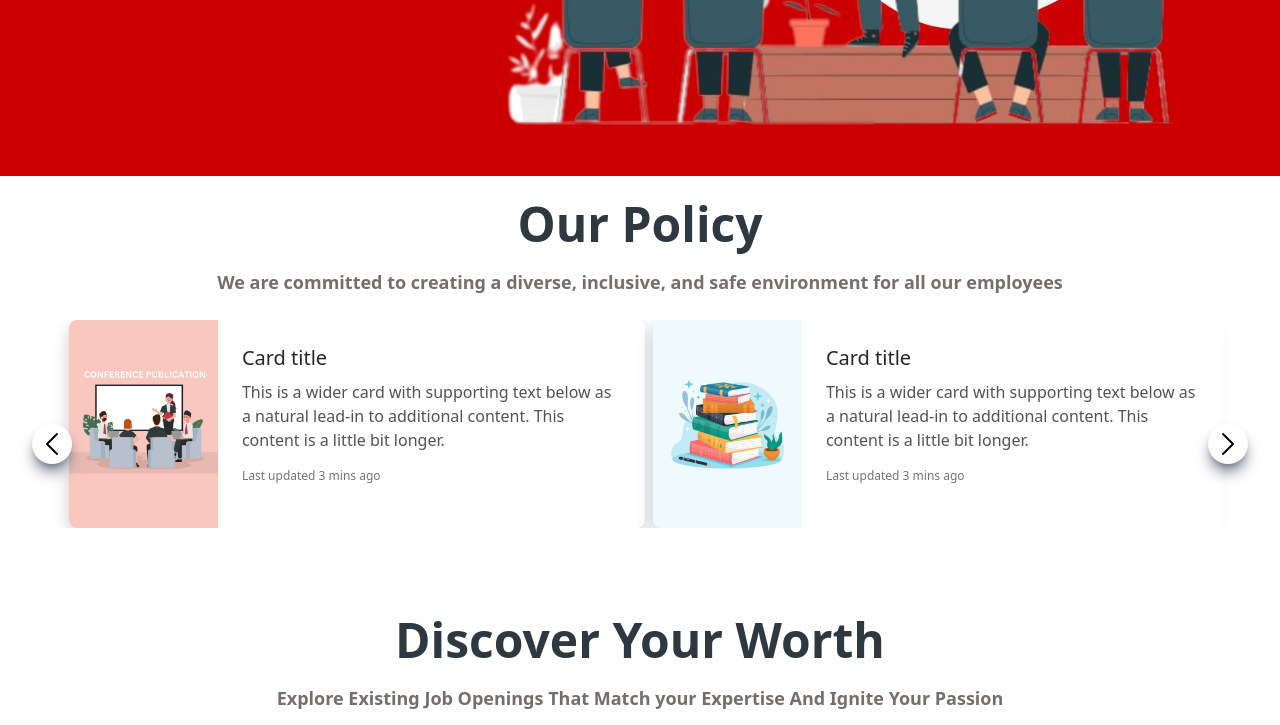
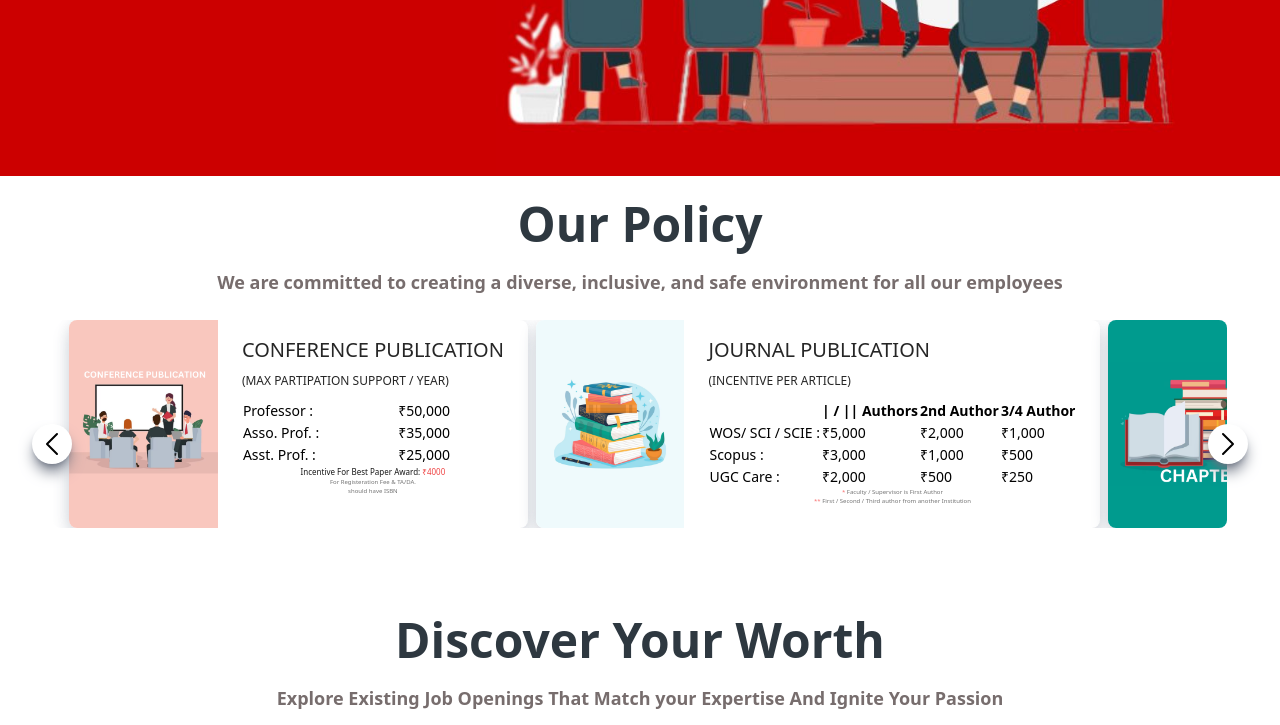
Before and after one commit to studentofmusk/jnn-faculty-red.io, a plain HTML site: page index.html in a window 1280 px wide. Shown: the part 608-1333 px from the top of the page. Drawn offline with Linux system fonts and the light colour scheme; some packages are replaced by stand-ins of ours; a script that the page names is missing; files whose address does not match are found by name.

Commit message:
after adding policy slide scroll component

```diff
--- a/index.html
+++ b/index.html
@@ -28,7 +28,7 @@
 
     <!-- HR Form for Mobile  -->
     <div class="absolute w-full h-full flex md:hidden justify-end items-end"><button
-            class=" text-xs flex items-center space-x-1 font-bold bg-white py-1 px-1 transform mr-4 mb-20 translate-x-1/2 rounded-sm -rotate-90 text-[#070A52] uppercase fixed">
+            class=" text-xs flex items-center space-x-1 font-bold bg-white py-1 px-1 transform mr-4 mb-52 translate-x-1/2 rounded-sm -rotate-90 text-[#070A52] uppercase fixed">
             <svg xmlns="http://www.w3.org/2000/svg" fill="none" viewBox="0 0 24 24" stroke-width="1.5"
                 stroke="currentColor" class="w-6 h-6">
                 <path stroke-linecap="round" stroke-linejoin="round"
@@ -69,7 +69,7 @@
 
     <!-- Policies -->
     <!-- Title  -->
-    <div class="flex flex-col justify-center items-center h-36">
+    <div class="flex flex-col justify-center items-center h-36 z-20 bg-white">
         <h1 class="text-3xl md:text-5xl font-semibold text-[#2E3840] mb-3 md:mb-5">Our Policy</h1>
         <p class="text-[#776d6d] text-sm w-10/12 mx-auto text-center md:text-lg font-semibold">We are committed to creating a diverse, inclusive, and safe environment for all our employees</p>
     </div>
@@ -79,21 +79,39 @@
         <button class="hidden md:block absolute top-1/2 right-8 " onclick="scrollRightt()"><svg xmlns="http://www.w3.org/2000/svg" fill="none" viewBox="0 0 24 24" stroke-width="1.5" stroke="currentColor" class="w-10 h-10 shadow-lg shadow-gray-500 p-1 rounded-full bg-white" >         <path stroke-linecap="round" stroke-linejoin="round" d="M8.25 4.5l7.5 7.5-7.5 7.5" /></svg></button>
 
 
-        <div id="scrollSlide" class="rounded-lg scroll-smooth pb-8 md:pb-0 scrollbar-h space-x-2 b-scroll-track b-scroll-thumb w-full md:w-11/12 mx-auto items-center overflow-x-scroll scroll flex scrollbar-w-0">
+        <div id="scrollSlide" class="rounded-lg scroll-smooth pb-8 md:py-0 scrollbar-h  space-x-2 b-scroll-track b-scroll-thumb w-full md:w-11/12 mx-auto items-center overflow-x-scroll scroll flex scrollbar-w-0">
             <div
             class="ml-4 flex-shrink-0 h-52 flex rounded-lg bg-white shadow-[0_2px_15px_-3px_rgba(0,0,0,0.07),0_10px_20px_-2px_rgba(0,0,0,0.04)] shadow-gray-300 max-w-xl flex-row">
             <img class=" rounded-t-lg object-cover h-auto !rounded-none !rounded-l-lg"
                 src="slide Images/conference.png" alt="" />
-            <div class="flex flex-col justify-start overflow-auto scrollbar-w-0 p-6 w-44 md:w-auto">
-                <h5 class="mb-2 text-xl font-medium text-neutral-800 ">
-                    Card title
+            <div class="flex flex-col justify-start overflow-auto scrollbar-w-0 px-6 pt-4 w-44 md:w-auto">
+                <h5 class="mb-2 text-base uppercase md:text-xl font-medium text-neutral-800 ">
+                    Conference Publication <br>
+                    <span class="text-[7px] md:text-xs ">(Max Partipation Support / Year)</span>
                 </h5>
-                <p class="mb-4 text-base text-neutral-600 ">
-                    This is a wider card with supporting text below as a natural lead-in
-                    to additional content. This content is a little bit longer.
+                <p class=" text-base text-neutral-600 ">
+                    <table>
+                        <tbody class="text-xs md:text-sm">
+                            <tr>
+                                <td>Professor :</td>
+                                <td>&#8377;50,000</td>
+                            </tr>
+                            <tr>
+                                <td>Asso. Prof. :</td>
+                                <td>&#8377;35,000</td>
+                            </tr>
+                            <tr>
+                                <td>Asst. Prof. :</td>
+                                <td>&#8377;25,000</td>
+                            </tr>
+                        </tbody>
+                    </table>
                 </p>
-                <p class="text-xs text-neutral-500 ">
-                    Last updated 3 mins ago
+                <p class="text-[8px] text-neutral-900 text-center capitalize ">
+                    Incentive for best paper award: <span class="text-red-500">&#8377;4000</span>
+                </p>
+                <p class="text-[6px] text-neutral-500 text-center ">
+                    For Registeration Fee & TA/DA. <br>should have ISBN
                 </p>
             </div>
         </div>
@@ -101,18 +119,47 @@
             class=" flex-shrink-0 h-52 flex rounded-lg bg-white shadow-[0_2px_15px_-3px_rgba(0,0,0,0.07),0_10px_20px_-2px_rgba(0,0,0,0.04)] shadow-gray-300 max-w-xl flex-row">
             <img class=" rounded-t-lg object-cover h-auto !rounded-none !rounded-l-lg"
                 src="slide Images/book.png" alt="" />
-            <div class="flex flex-col justify-start overflow-auto scrollbar-w-0 p-6 w-44 md:w-auto">
-                <h5 class="mb-2 text-xl font-medium text-neutral-800 ">
-                    Card title
-                </h5>
-                <p class="mb-4 text-base text-neutral-600 ">
-                    This is a wider card with supporting text below as a natural lead-in
-                    to additional content. This content is a little bit longer.
-                </p>
-                <p class="text-xs text-neutral-500 ">
-                    Last updated 3 mins ago
-                </p>
-            </div>
+                <div class="flex flex-col justify-start overflow-auto scrollbar-w-0 px-6 pt-4 w-44 md:w-auto">
+                    <h5 class="mb-2 text-base uppercase md:text-xl font-medium text-neutral-800 ">
+                        journal Publication <br>
+                        <span class="text-[7px] md:text-xs ">(Incentive per article)</span>
+                    </h5>
+                    <p class=" text-base text-neutral-600 ">
+                        <table>
+                            <tbody class="text-[7px] md:text-sm">
+                                <tr class="">
+                                    <th></th>
+                                    <th class="">| / || Authors</th>
+                                    <th>2nd Author</th>
+                                    <th>3/4 Author</th>
+                                </tr>
+                                <tr>
+                                    <td class="">WOS/ SCI / SCIE :</td>
+                                    <td>&#8377;5,000</td>
+                                    <td>&#8377;2,000</td>
+                                    <td>&#8377;1,000</td>
+                                </tr>
+                                <tr>
+                                    <td>Scopus :</td>
+                                    <td>&#8377;3,000</td>
+                                    <td>&#8377;1,000</td>
+                                    <td>&#8377;500</td>
+                                </tr>
+                                <tr>
+                                    <td>UGC Care :</td>
+                                    <td>&#8377;2,000</td>
+                                    <td>&#8377;500</td>
+                                    <td>&#8377;250</td>
+                                </tr>
+                            </tbody>
+                        </table>
+                    </p>
+
+                    <p class="text-[6px] text-neutral-500 text-center ">
+                        <span class="text-red-400">*&nbsp;</span>Faculty / Supervisor is First Author <br>
+                        <span class="text-red-400">**&nbsp;</span>First / Second / Third author from another Institution
+                    </p>
+                </div>
         </div>
         <div
         class=" flex-shrink-0 h-52 flex rounded-lg bg-white shadow-[0_2px_15px_-3px_rgba(0,0,0,0.07),0_10px_20px_-2px_rgba(0,0,0,0.04)] shadow-gray-300 max-w-xl flex-row">
```
Also changed, not shown: style/output.css.
